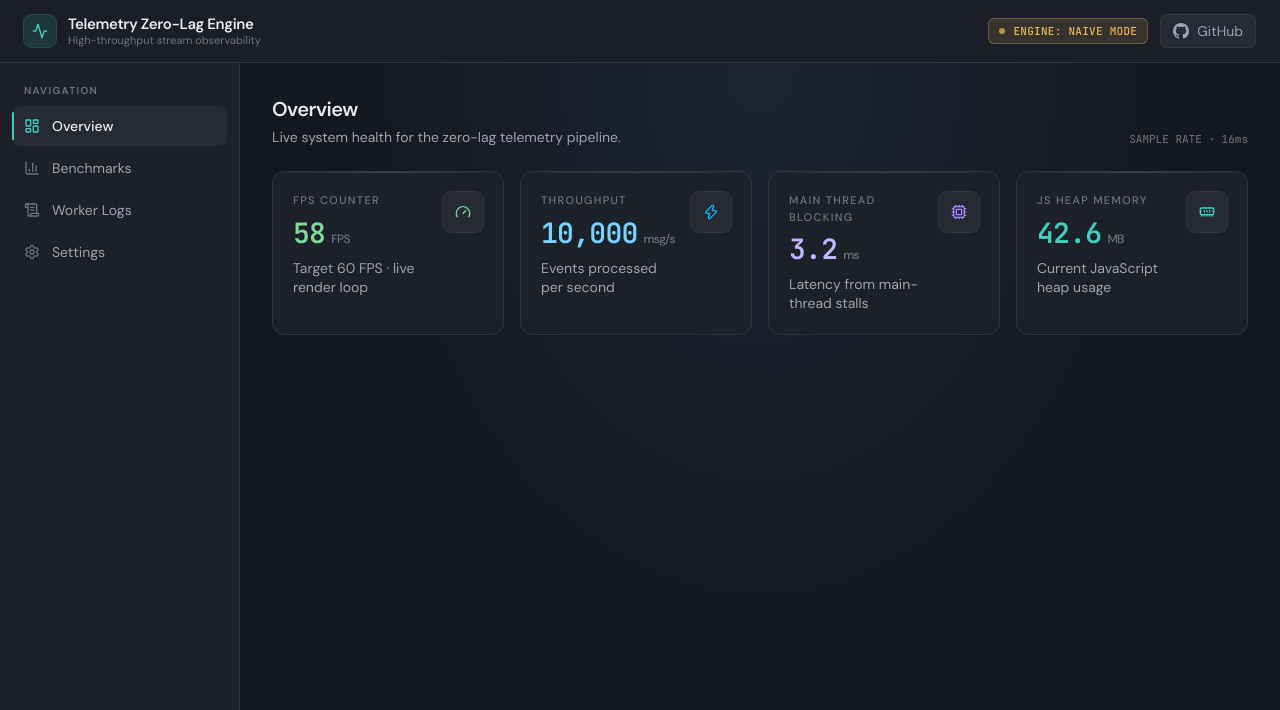
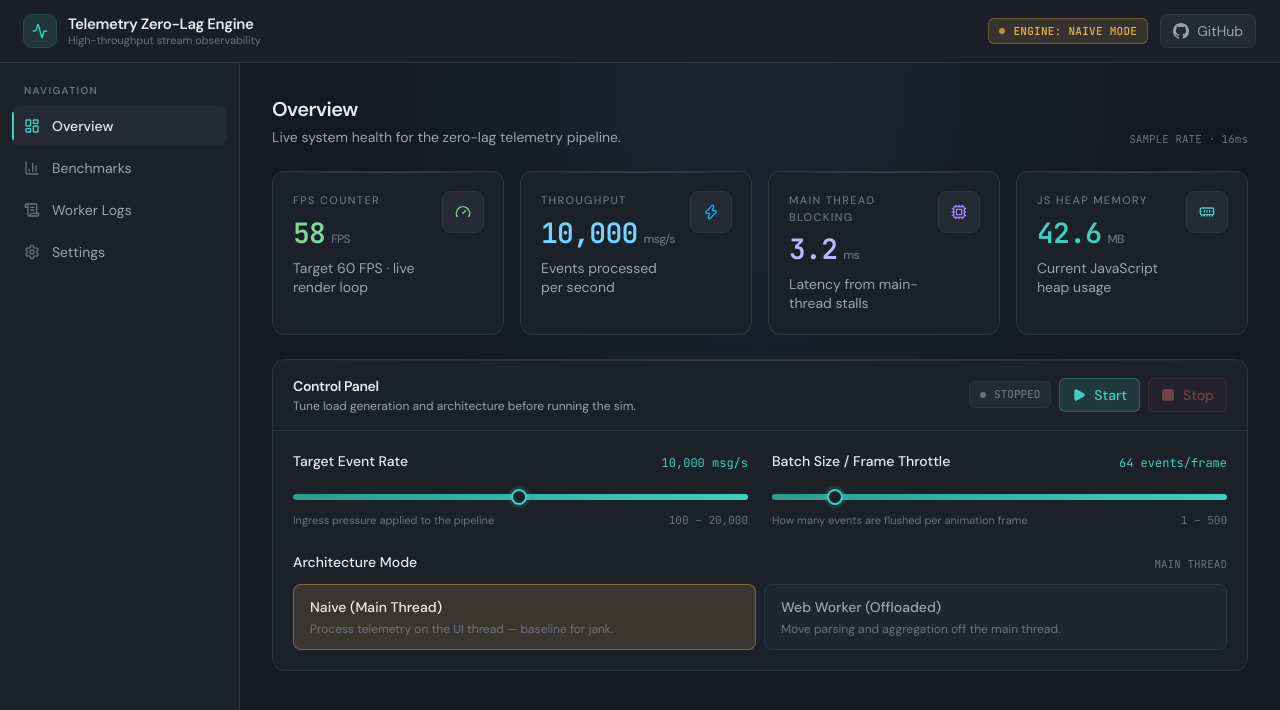
Before and after one commit to Sour3536/telemetry-zero-lag-engine, a React (Vite) app: page / in a window 1280 px wide. Shown: the top 710 px of the page. Built offline with nearby package versions, Linux system fonts and the light colour scheme.

Commit message:
feat: implement control panel component for payload generation

```diff
--- a/src/App.tsx
+++ b/src/App.tsx
@@ -1,14 +1,25 @@
 import { useState } from 'react'
+import {
+  ControlPanel,
+  type SimulationControls,
+} from './components/controls/ControlPanel'
 import { Header } from './components/Header'
 import { MetricsGrid } from './components/metrics/MetricsGrid'
 import { Sidebar, type NavItemId } from './components/Sidebar'
-import type { EngineMode, SystemMetrics } from './types/telemetry'
+import type { SystemMetrics } from './types/telemetry'
 
 const INITIAL_METRICS: SystemMetrics = {
   fps: 58,
   eventCount: 10_000,
   memoryUsageMb: 42.6,
   mainThreadLatencyMs: 3.2,
+}
+
+const INITIAL_CONTROLS: SimulationControls = {
+  targetEventRate: 10_000,
+  engineMode: 'naive',
+  batchSize: 64,
+  isRunning: false,
 }
 
 const PAGE_COPY: Record<NavItemId, { title: string; description: string }> = {
@@ -31,14 +42,14 @@ const PAGE_COPY: Record<NavItemId, { title: string; description: string }> = {
 }
 
 function App() {
-  const [engineMode] = useState<EngineMode>('naive')
   const [activeNav, setActiveNav] = useState<NavItemId>('overview')
   const [metrics] = useState<SystemMetrics>(INITIAL_METRICS)
+  const [controls, setControls] = useState<SimulationControls>(INITIAL_CONTROLS)
   const page = PAGE_COPY[activeNav]
 
   return (
     <div className="grid min-h-svh grid-cols-[240px_1fr] grid-rows-[auto_1fr] bg-canvas font-sans text-ink">
-      <Header engineMode={engineMode} />
+      <Header engineMode={controls.engineMode} />
       <Sidebar activeItem={activeNav} onNavigate={setActiveNav} />
       <main className="overflow-auto bg-[radial-gradient(ellipse_at_top,_#1c2433_0%,_var(--color-canvas)_55%)] p-6 md:p-8">
         <div className="mb-6 flex items-end justify-between gap-4">
@@ -55,7 +66,12 @@ function App() {
           ) : null}
         </div>
 
-        {activeNav === 'overview' && <MetricsGrid metrics={metrics} />}
+        {activeNav === 'overview' && (
+          <div className="space-y-6">
+            <MetricsGrid metrics={metrics} />
+            <ControlPanel controls={controls} onChange={setControls} />
+          </div>
+        )}
         {activeNav !== 'overview' && (
           <div className="rounded-xl border border-dashed border-line bg-panel/60 px-6 py-16 text-center">
             <p className="text-sm text-ink-soft">
--- /dev/null
+++ b/src/components/controls/ControlPanel.tsx
@@ -0,0 +1,220 @@
+import { Play, Square } from 'lucide-react'
+import type { EngineMode } from '../../types/telemetry'
+
+export interface SimulationControls {
+  targetEventRate: number
+  engineMode: EngineMode
+  batchSize: number
+  isRunning: boolean
+}
+
+interface ControlPanelProps {
+  controls: SimulationControls
+  onChange: (next: SimulationControls) => void
+}
+
+const EVENT_RATE_MIN = 100
+const EVENT_RATE_MAX = 20_000
+const BATCH_SIZE_MIN = 1
+const BATCH_SIZE_MAX = 500
+
+function formatRate(value: number): string {
+  return new Intl.NumberFormat('en-US').format(value)
+}
+
+function SliderField({
+  id,
+  label,
+  valueLabel,
+  min,
+  max,
+  step,
+  value,
+  onChange,
+  hint,
+}: {
+  id: string
+  label: string
+  valueLabel: string
+  min: number
+  max: number
+  step: number
+  value: number
+  onChange: (value: number) => void
+  hint: string
+}) {
+  return (
+    <div className="space-y-3">
+      <div className="flex items-end justify-between gap-3">
+        <label htmlFor={id} className="text-sm font-medium text-ink">
+          {label}
+        </label>
+        <span className="font-mono text-xs text-accent">{valueLabel}</span>
+      </div>
+      <input
+        id={id}
+        type="range"
+        min={min}
+        max={max}
+        step={step}
+        value={value}
+        onChange={(event) => onChange(Number(event.target.value))}
+        className="control-slider w-full"
+      />
+      <div className="flex items-center justify-between text-[11px] text-ink-muted">
+        <span>{hint}</span>
+        <span className="font-mono">
+          {formatRate(min)} – {formatRate(max)}
+        </span>
+      </div>
+    </div>
+  )
+}
+
+export function ControlPanel({ controls, onChange }: ControlPanelProps) {
+  const { targetEventRate, engineMode, batchSize, isRunning } = controls
+  const architectureMode: Extract<EngineMode, 'naive' | 'worker'> =
+    engineMode === 'worker' ? 'worker' : 'naive'
+
+  const patch = (partial: Partial<SimulationControls>) => {
+    onChange({ ...controls, ...partial })
+  }
+
+  return (
+    <section
+      aria-label="Simulation controls"
+      className="relative overflow-hidden rounded-xl border border-line bg-panel"
+    >
+      <div
+        className="pointer-events-none absolute inset-x-0 top-0 h-px bg-linear-to-r from-transparent via-white/15 to-transparent"
+        aria-hidden="true"
+      />
+
+      <div className="flex flex-wrap items-center justify-between gap-3 border-b border-line px-5 py-4">
+        <div>
+          <h3 className="text-sm font-semibold tracking-tight text-ink">
+            Control Panel
+          </h3>
+          <p className="mt-0.5 text-xs text-ink-soft">
+            Tune load generation and architecture before running the sim.
+          </p>
+        </div>
+
+        <div className="flex items-center gap-2">
+          <span
+            className={`inline-flex items-center gap-2 rounded-md border px-2.5 py-1 font-mono text-[11px] font-medium ${
+              isRunning
+                ? 'border-success/30 bg-success/10 text-success'
+                : 'border-line bg-elevated text-ink-muted'
+            }`}
+          >
+            <span
+              className={`h-1.5 w-1.5 rounded-full ${
+                isRunning ? 'animate-pulse bg-success' : 'bg-ink-muted'
+              }`}
+              aria-hidden="true"
+            />
+            {isRunning ? 'RUNNING' : 'STOPPED'}
+          </span>
+
+          <button
+            type="button"
+            onClick={() => patch({ isRunning: true })}
+            disabled={isRunning}
+            className="inline-flex items-center gap-2 rounded-md border border-accent/30 bg-accent-glow px-3 py-1.5 text-sm font-medium text-accent transition-colors hover:bg-accent/20 disabled:cursor-not-allowed disabled:opacity-40"
+          >
+            <Play className="h-3.5 w-3.5 fill-current" aria-hidden="true" />
+            Start
+          </button>
+
+          <button
+            type="button"
+            onClick={() => patch({ isRunning: false })}
+            disabled={!isRunning}
+            className="inline-flex items-center gap-2 rounded-md border border-danger/30 bg-danger/10 px-3 py-1.5 text-sm font-medium text-danger transition-colors hover:bg-danger/15 disabled:cursor-not-allowed disabled:opacity-40"
+          >
+            <Square className="h-3.5 w-3.5 fill-current" aria-hidden="true" />
+            Stop
+          </button>
+        </div>
+      </div>
+
+      <div className="grid gap-6 p-5 lg:grid-cols-2">
+        <SliderField
+          id="target-event-rate"
+          label="Target Event Rate"
+          valueLabel={`${formatRate(targetEventRate)} msg/s`}
+          min={EVENT_RATE_MIN}
+          max={EVENT_RATE_MAX}
+          step={100}
+          value={targetEventRate}
+          onChange={(value) => patch({ targetEventRate: value })}
+          hint="Ingress pressure applied to the pipeline"
+        />
+
+        <SliderField
+          id="batch-size"
+          label="Batch Size / Frame Throttle"
+          valueLabel={`${batchSize} events/frame`}
+          min={BATCH_SIZE_MIN}
+          max={BATCH_SIZE_MAX}
+          step={1}
+          value={batchSize}
+          onChange={(value) => patch({ batchSize: value })}
+          hint="How many events are flushed per animation frame"
+        />
+
+        <div className="space-y-3 lg:col-span-2">
+          <div className="flex items-end justify-between gap-3">
+            <p className="text-sm font-medium text-ink" id="architecture-mode-label">
+              Architecture Mode
+            </p>
+            <span className="font-mono text-[11px] text-ink-muted">
+              {architectureMode === 'naive' ? 'MAIN THREAD' : 'OFFLOADED'}
+            </span>
+          </div>
+
+          <div
+            role="group"
+            aria-labelledby="architecture-mode-label"
+            className="grid gap-2 sm:grid-cols-2"
+          >
+            <button
+              type="button"
+              onClick={() => patch({ engineMode: 'naive' })}
+              aria-pressed={architectureMode === 'naive'}
+              className={`rounded-lg border px-4 py-3 text-left transition-colors ${
+                architectureMode === 'naive'
+                  ? 'border-warn/40 bg-warn-glow text-ink'
+                  : 'border-line bg-elevated/50 text-ink-soft hover:border-line-strong hover:text-ink'
+              }`}
+            >
+              <span className="block text-sm font-medium">Naive (Main Thread)</span>
+              <span className="mt-1 block text-xs text-ink-muted">
+                Process telemetry on the UI thread — baseline for jank.
+              </span>
+            </button>
+
+            <button
+              type="button"
+              onClick={() => patch({ engineMode: 'worker' })}
+              aria-pressed={architectureMode === 'worker'}
+              className={`rounded-lg border px-4 py-3 text-left transition-colors ${
+                architectureMode === 'worker'
+                  ? 'border-accent/40 bg-accent-glow text-ink'
+                  : 'border-line bg-elevated/50 text-ink-soft hover:border-line-strong hover:text-ink'
+              }`}
+            >
+              <span className="block text-sm font-medium">
+                Web Worker (Offloaded)
+              </span>
+              <span className="mt-1 block text-xs text-ink-muted">
+                Move parsing and aggregation off the main thread.
+              </span>
+            </button>
+          </div>
+        </div>
+      </div>
+    </section>
+  )
+}
--- a/src/index.css
+++ b/src/index.css
@@ -47,3 +47,61 @@ body {
   outline: 2px solid var(--color-accent);
   outline-offset: 2px;
 }
+
+.control-slider {
+  -webkit-appearance: none;
+  appearance: none;
+  height: 0.375rem;
+  border-radius: 9999px;
+  background: var(--color-elevated);
+  outline: none;
+  cursor: pointer;
+}
+
+.control-slider::-webkit-slider-runnable-track {
+  height: 0.375rem;
+  border-radius: 9999px;
+  background: linear-gradient(
+    90deg,
+    var(--color-accent-dim),
+    var(--color-accent)
+  );
+}
+
+.control-slider::-webkit-slider-thumb {
+  -webkit-appearance: none;
+  appearance: none;
+  margin-top: -5px;
+  width: 1rem;
+  height: 1rem;
+  border-radius: 9999px;
+  border: 2px solid var(--color-accent);
+  background: var(--color-panel);
+  box-shadow: 0 0 0 3px var(--color-accent-glow);
+  transition: transform 120ms ease;
+}
+
+.control-slider::-webkit-slider-thumb:hover {
+  transform: scale(1.08);
+}
+
+.control-slider::-moz-range-track {
+  height: 0.375rem;
+  border-radius: 9999px;
+  background: var(--color-elevated);
+}
+
+.control-slider::-moz-range-progress {
+  height: 0.375rem;
+  border-radius: 9999px;
+  background: var(--color-accent);
+}
+
+.control-slider::-moz-range-thumb {
+  width: 1rem;
+  height: 1rem;
+  border-radius: 9999px;
+  border: 2px solid var(--color-accent);
+  background: var(--color-panel);
+  box-shadow: 0 0 0 3px var(--color-accent-glow);
+}
```
